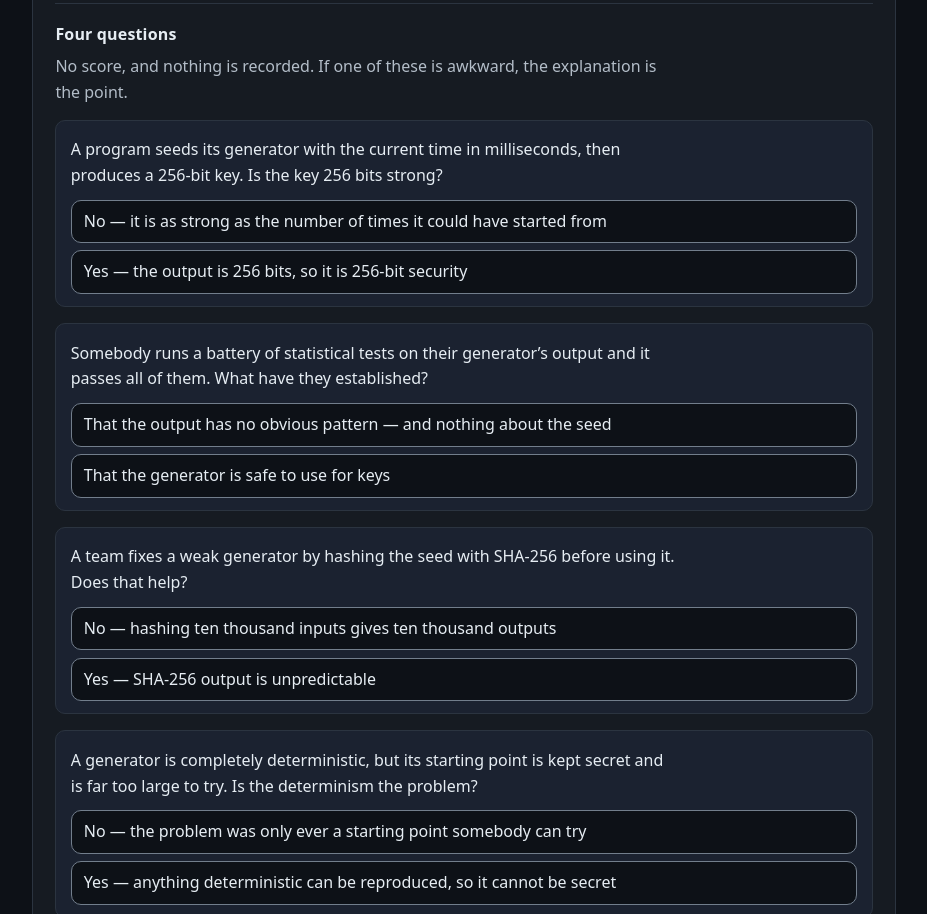
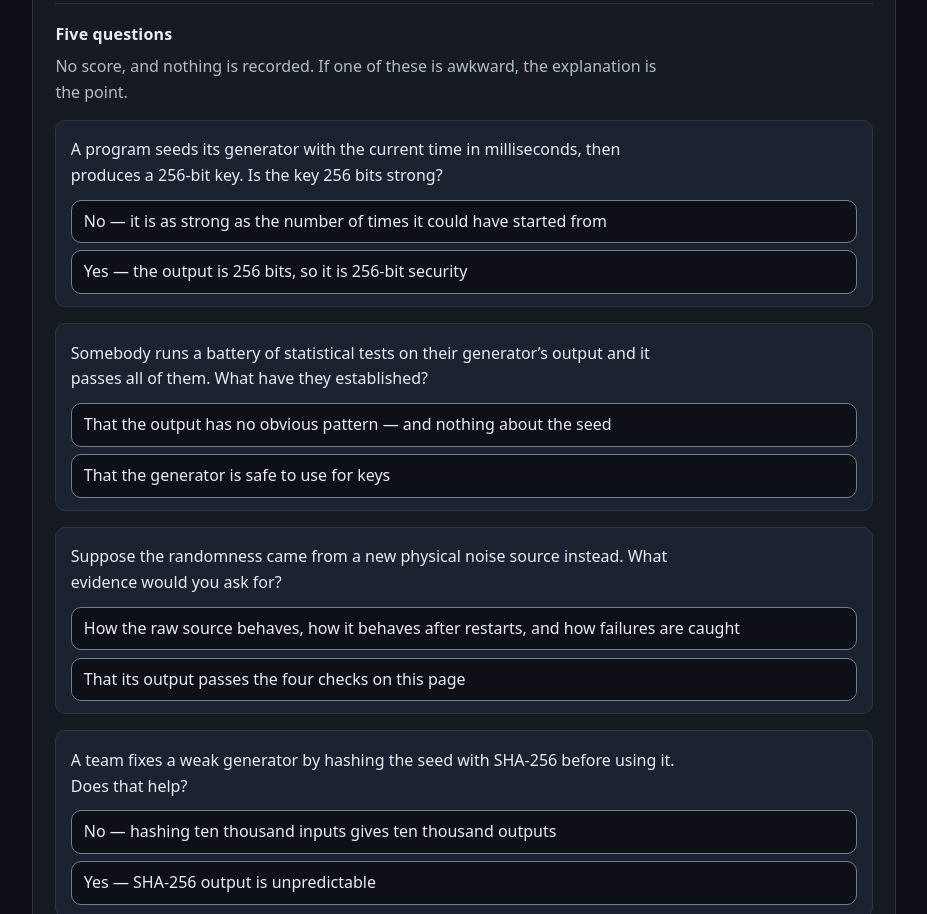
Before and after one commit to systemslibrarian/crypto-lab-good-randomness, a website built with Vite: page index.html in a window 1280 px wide. Shown: the part 3510-4424 px from the top of the page, without its empty margins (176-1103 px from the left). Built offline with nearby package versions, Linux system fonts and the light colour scheme.

Commit message:
Good Randomness: limit the passing claim to the four checks
The README said the output "would pass any battery you ran at it" and some
quiz feedback generalized beyond the four checks learners actually ran.

- README intro and 'When to Use It': both examples pass the four checks shown
  here; these checks describe the displayed bytes, not how the seed was chosen;
  the PIN-seeded example is still predictable.
- Step 2 prediction and Scenario 2 feedback reworded to the same scope
  (dropped "you proved it", "no check of the bytes can", "every appearance
  check").
- Optional follow-up in the existing quiz: what evidence to ask of a new
  physical noise source (raw source, restarts, failure monitoring), pointing
  to Noise to Numbers. Placed after the battery question so the determinism
  question stays last. No new test battery; counter example unchanged.
- Claims test checks the scoping in the rendered feedback and the README;
  a11y gate counts and scans the fifth question.

Co-Authored-By: Claude Opus 5.5 <noreply@anthropic.com>
Claude-Session: https://claude.ai/code/session_01HnAyLhWf6NQe2FyMUxQjwE

```diff
--- a/index.html
+++ b/index.html
@@ -450,13 +450,16 @@
             is the lab that shows it.
           </p>
 
-          <h3 class="sub-head">Four questions</h3>
+          <h3 class="sub-head">Five questions</h3>
           <p class="sub-lede">
             No score, and nothing is recorded. If one of these is awkward, the explanation is
             the point.
           </p>
           <div id="scenario-1" class="scenario"></div>
           <div id="scenario-2" class="scenario"></div>
+          <!-- scenario-5 follows the test-battery question it extends; the determinism
+               question (scenario-4) stays last on the page. -->
+          <div id="scenario-5" class="scenario"></div>
           <div id="scenario-3" class="scenario"></div>
           <div id="scenario-4" class="scenario"></div>
         </section>
--- a/src/ui/quiz.ts
+++ b/src/ui/quiz.ts
@@ -66,12 +66,12 @@ const QUESTIONS: readonly Question[] = [
       'Before you look: will the checks be able to tell the two keys apart?',
     options: [
       {
-        label: 'No — both will pass everything',
+        label: 'No — both will pass all four',
         correct: true,
         because:
-          'Right. The seeded one is a real stream cipher’s output, and that output is ' +
-          'indistinguishable from random to anybody without the key. No check of the bytes can ' +
-          'see the difference, because the difference is not in the bytes.',
+          'Right. Both examples pass the four checks shown here. These checks describe the ' +
+          'displayed bytes; they don’t tell you how the seed was chosen. The PIN-seeded ' +
+          'example is still predictable — Step 3 shows how.',
       },
       {
         label: 'Yes — the seeded one will look worse somehow',
@@ -142,19 +142,20 @@ const QUESTIONS: readonly Question[] = [
         label: 'That the output has no obvious pattern — and nothing about the seed',
         correct: true,
         because:
-          'Right, and you proved it in Step 2. A test battery examines output. A guessable seed ' +
-          'is not a property of the output — it is a property of the process that made it, ' +
-          'and the output of a good cipher looks the same either way. Passing is necessary and ' +
-          'nowhere near sufficient.',
+          'Right. Tests like these describe the bytes they were shown; they don’t tell you how ' +
+          'the seed was chosen, which is a property of the process that made the output. ' +
+          'Step 2 showed one case of it: both examples pass the four checks shown here, and ' +
+          'the PIN-seeded example is still predictable. Passing tells you the tests found no ' +
+          'pattern they look for — not that the seed was hard to guess.',
       },
       {
         label: 'That the generator is safe to use for keys',
         correct: false,
         because:
-          'No. The seeded generator on this page passed every appearance check in Step 2, and ' +
-          'its key took ten thousand tries. Tests that examine the output cannot see where the ' +
-          'output started \u2014 the test that WOULD have caught it is the one Step 3 runs, ' +
-          'which ignores the output and tries the starting points instead.',
+          'No. The PIN-seeded generator on this page passed all four checks in Step 2, and ' +
+          'its key took ten thousand tries. Those checks describe the displayed bytes; they ' +
+          'don\u2019t tell you how the seed was chosen \u2014 what caught it here is Step 3, ' +
+          'which tries the starting points instead.',
       },
     ],
   },
@@ -184,6 +185,39 @@ const QUESTIONS: readonly Question[] = [
           'in cost: ten thousand tries could be made to take days instead of a moment. It ' +
           'still would not make them fewer than ten thousand, which is why it is a brake and ' +
           'not a fix.',
+      },
+    ],
+  },
+  {
+    /*
+     * A DIFFERENT QUESTION FROM "DO THE BYTES LOOK RANDOM".
+     *
+     * Kept as a pointer, not a lesson: this page does not assess physical sources,
+     * and the answer sends the reader to the lab that does.
+     */
+    host: 'scenario-5',
+    prompt:
+      'Suppose the randomness came from a new physical noise source instead. What evidence ' +
+      'would you ask for?',
+    options: [
+      {
+        label: 'How the raw source behaves, how it behaves after restarts, and how failures are caught',
+        correct: true,
+        because:
+          'Right. That is a different question from whether the displayed bytes look random. ' +
+          'You would want to understand the raw noise before any processing, check that the ' +
+          'source does not repeat itself after a restart, and have it monitored for failures ' +
+          'while it runs. Noise to Numbers, linked at the foot of this page, is the lab about ' +
+          'assessing a physical source.',
+      },
+      {
+        label: 'That its output passes the four checks on this page',
+        correct: false,
+        because:
+          'Not enough. The four checks describe the bytes they were shown; they don\u2019t tell ' +
+          'you how the source produced them, whether it starts from the same place after a ' +
+          'restart, or whether it has quietly failed. The PIN-seeded example on this page ' +
+          'passes all four and is still predictable.',
       },
     ],
   },
```
Also changed, not shown: e2e/claims.spec.ts (+46 -0 lines), e2e/gate.ts (+8 -3 lines), README.md.
